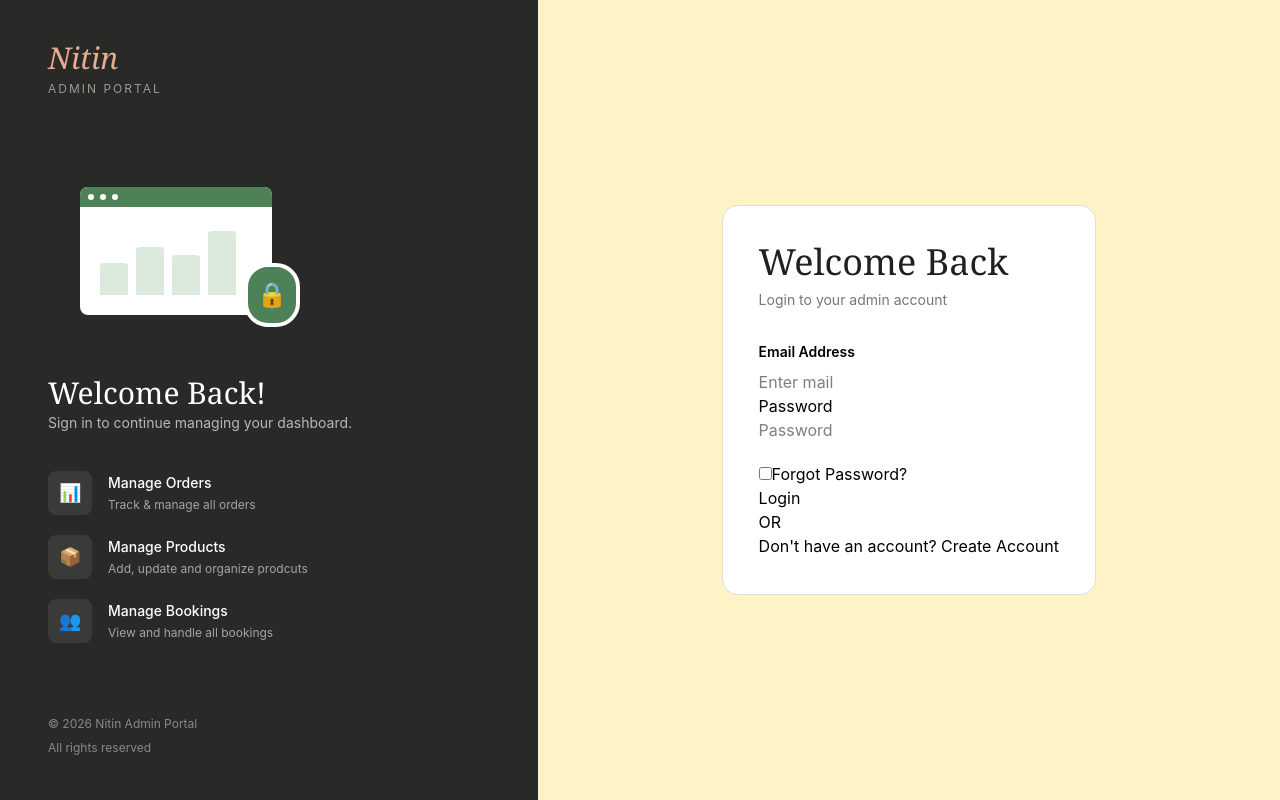
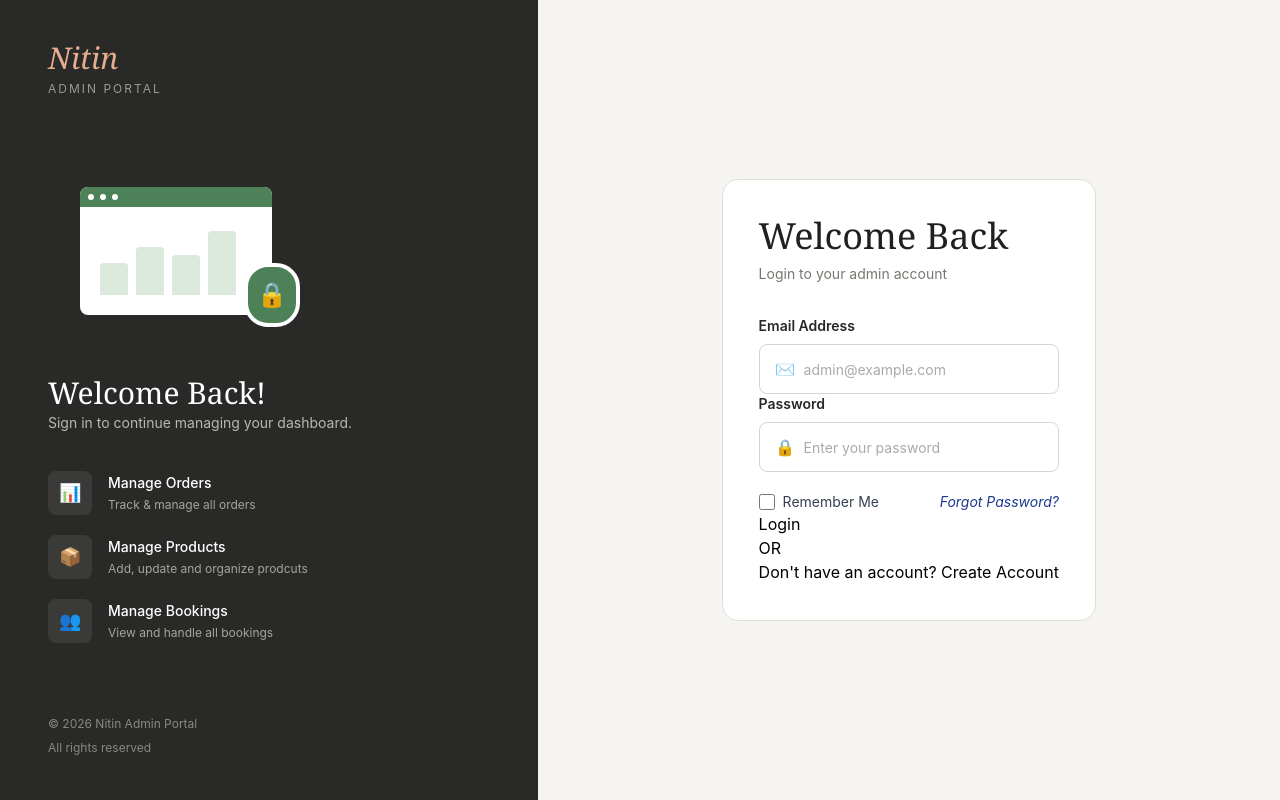
Before and after one commit to KinCode36/FlowerShop, a React (Vite) app: page /userinformation in a window 1280 px wide. Built offline with nearby package versions, Linux system fonts and the light colour scheme.

Commit message:
Some Changes in Login file

```diff
--- a/src/Components/Login/LoginPages/LoginPages.jsx
+++ b/src/Components/Login/LoginPages/LoginPages.jsx
@@ -6,7 +6,7 @@ const LoginPages = () => {
     <div className='bg-[#f5f4f0] min-h-screen w-full overflow-x-hidden'>
       <div className='flex flex-col lg:flex-row'>
         <LeftSidePanel />
-        <main className='flex flex-1 w-full justify-center items-center px-4 py-8 sm:px-6 md:px-10 lg:px-12 xl:px-16 2xl:px-20 bg-amber-100'>
+        <main className='flex flex-1 w-full justify-center items-center px-4 py-8 sm:px-6 md:px-10 lg:px-12 xl:px-16 2xl:px-20'>
           <div className='bg-white max-w-[480px] rounded-2xl border border-[#dfded9] p-5 shadow-[0_12px_35px_rbga(0,0,0,0,0.86)] sm:p-7 md:p-8 lg:p-9'>
             <div className='mb-7 sm:mb-8'>
               <div>
@@ -18,18 +18,23 @@ const LoginPages = () => {
             </div>
             <form>
               <div className='mb-5'>
-                <label className='mb-2 block text-sm font-semibold'>Email Address</label>
-                <div>
-                  <input type="text" placeholder='Enter mail' />
+                <label className='mb-2 block text-sm font-semibold text-[#272725]'>Email Address</label>
+                <div className='relative'>
+                  <span className='absolute left-3 top-1/2 -translate-y-1/2 sm:left-4'>✉</span>
+                  <input className='h-12 w-full rounded-lg border border-[#d6d5d0] bg-white pl-10 pr-4 text-sm outline-none transition placeholder:text-[#aaa] focus:border-[#4d8258] focus:ring-4 focus:ring-[#4d8258]/10 sm:h-[50px] sm:pl-11' type="text" placeholder='admin@example.com' />
                 </div>
-                <label>Password</label>
-                <div>
-                  <input type="text" placeholder='Password' />
+                <label className='mb-2 block text-sm font-semibold text-[#272725]'>Password</label>
+                <div className='relative'>
+                  <span className='absolute left-3 top-1/2 -translate-y-1/2 sm:left-4'>🔒</span>
+                  <input className='h-12 w-full rounded-lg border border-[#d6d5d0] bg-white pl-10 pr-4 text-sm outline-none transition placeholder:text-[#aaa] focus:border-[#4d8258] focus:ring-4 focus:ring-[#4d8258]/10 sm:h-[50px] sm:pl-11' type="text" placeholder='Enter your password' />
                 </div>
               </div>
-              <div>
-                <input type="checkbox" placeholder='Remember me' />
-                <a href="">Forgot Password?</a>
+              <div className='flex justify-between'>
+                <div className='flex items-center justify-center gap-2'>
+                <input type="checkbox" id='rememberMe'className='size-4' />
+                <label className='text-sm text-gray-700' htmlFor='rememberMe'>Remember Me</label>
+                </div>
+                <a className='text-sm text-blue-900 italic ' href="">Forgot Password?</a>
               </div>
               <div>
                 <button>Login</button>
```
